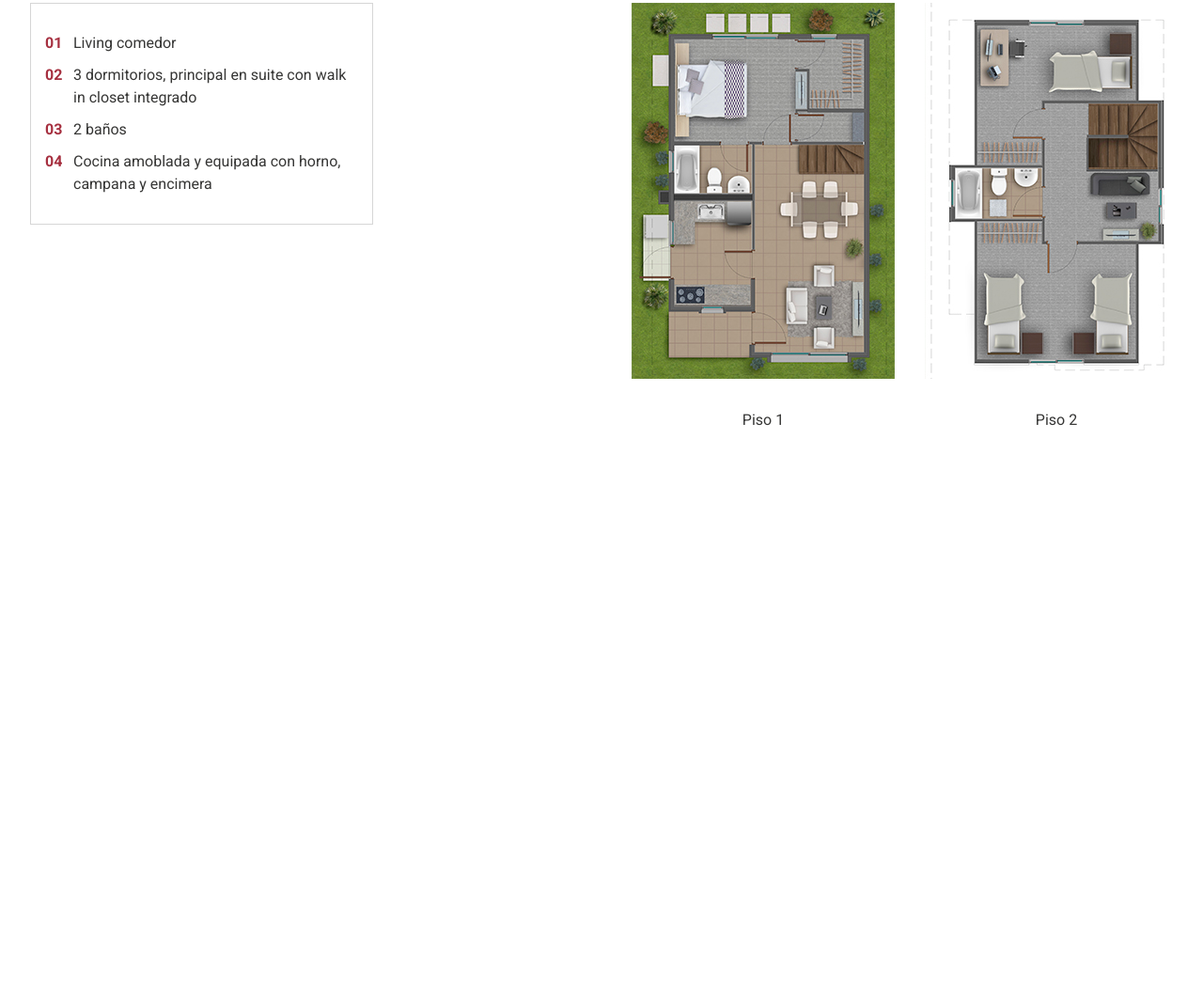
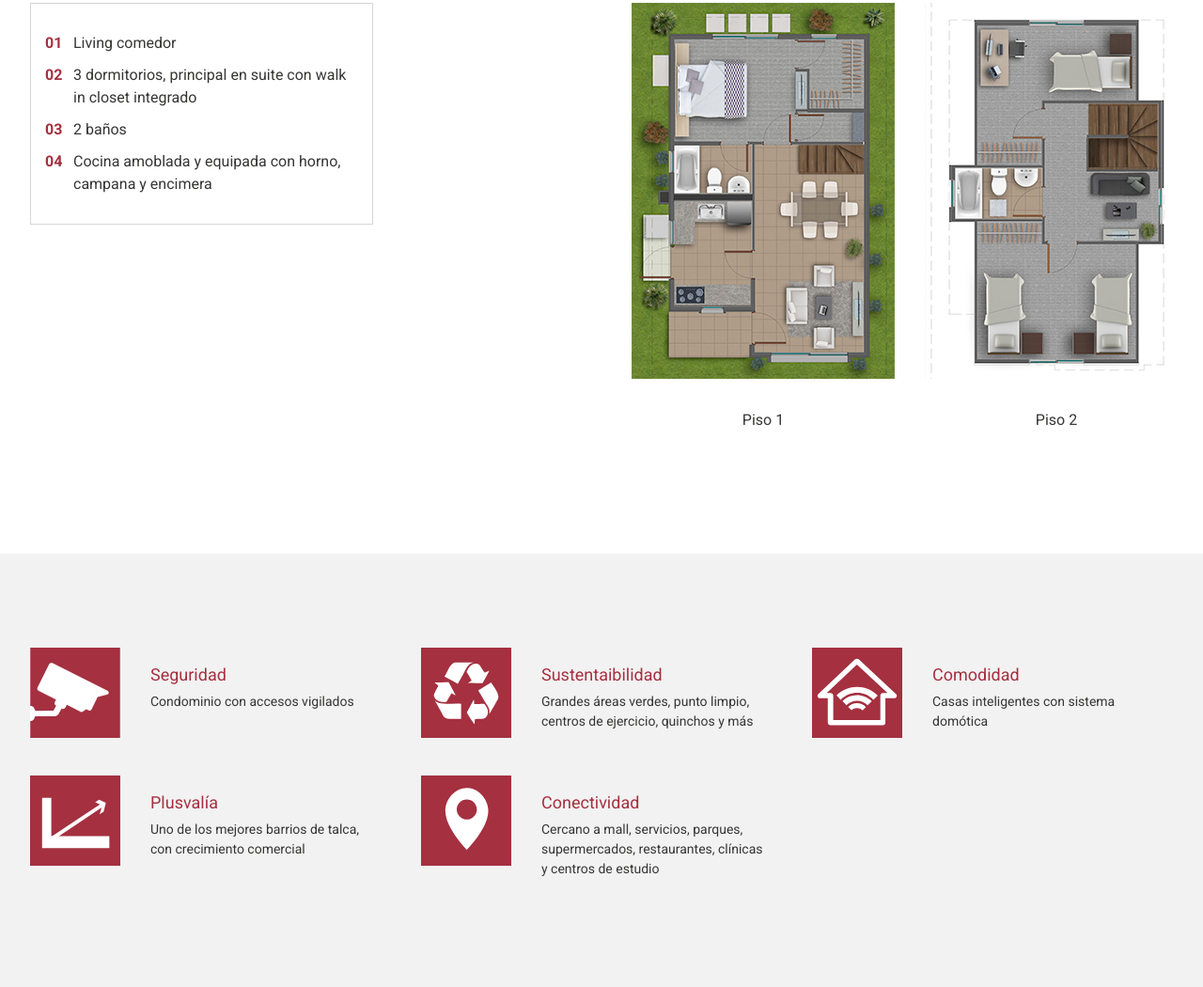
Before and after one commit to Genesman/malpolanding, a website: page index.html in a window 1280 px wide. Shown: the part 1671-2721 px from the top of the page at 94% size. Before the commit the page ends 2260 px from the top, so only its background shows below. Drawn offline with nearby package versions, Linux system fonts and the light colour scheme.

Commit message:
Sección caracteristicas condominio terminada

```diff
--- a/index.html
+++ b/index.html
@@ -254,6 +254,50 @@
         </section>
         <!-- /Models -->
 
+        <!-- Condominio Features -->
+        <section class="condominio bg-lightgrey">
+            <div class="container">
+                <div class="condominio-items grid">
+                    <div class="item flex">
+                        <img src="./src/img/seguridad-icon.svg" alt="Icono seguridad">
+                        <div class="item-content">
+                            <h4 class="text-primary">Seguridad</h4>
+                            <p>Condominio con accesos vigilados</p>
+                        </div>
+                    </div>
+                    <div class="item flex">
+                        <img src="./src/img/sustentabilidad-icon.svg" alt="Icono sustentabilidad">
+                        <div class="item-content">
+                            <h4 class="text-primary">Sustentaibilidad</h4>
+                            <p>Grandes áreas verdes, punto limpio, centros de ejercicio, quinchos y más</p>
+                        </div>
+                    </div>
+                    <div class="item flex">
+                        <img src="./src/img/comodidad-icon.svg" alt="Icono comodidad">
+                        <div class="item-content">
+                            <h4 class="text-primary">Comodidad</h4>
+                            <p>Casas inteligentes con sistema domótica</p>
+                        </div>
+                    </div>
+                    <div class="item flex">
+                        <img src="./src/img/plusvalia-icon.svg" alt="Icono plusvalía">
+                        <div class="item-content">
+                            <h4 class="text-primary">Plusvalía</h4>
+                            <p>Uno de los mejores barrios de talca, con crecimiento comercial</p>
+                        </div>
+                    </div>
+                    <div class="item flex">
+                        <img src="./src/img/conectividad-icon.svg" alt="Icono conectividad">
+                        <div class="item-content">
+                            <h4 class="text-primary">Conectividad</h4>
+                            <p>Cercano a mall, servicios, parques, supermercados, restaurantes, clínicas y centros de estudio</p>
+                        </div>
+                    </div>
+                </div>
+            </div>
+        </section>
+        <!-- /Condominio Features -->
+
     </main>
 
 
--- a/src/css/style.css
+++ b/src/css/style.css
@@ -9,6 +9,7 @@
     --primary-color-tint: 356 100% 82%;
     --primary-color-shade: 357 100% 17%;
     --text-color: 60 1% 21%;
+    --lightgrey-color: 0 0% 95%;
     --white-color: 0 0% 100%;
 
     /* Font sizes */
@@ -159,6 +160,7 @@ select {
 .bg-primary-dark { background-color: hsl( var(--primary-color-shade) ); }
 .bg-white { background-color: hsl( var(--white-color) ); }
 .bg-grey { background-color: hsl( var(--text-color) ); }
+.bg-lightgrey { background-color: hsl( var(--lightgrey-color) ); }
 
 .text-primary { color: hsl( var(--primary-color) ); }
 .text-primary-tint { color: hsl( var(--primary-color-tint) ); }
@@ -618,6 +620,16 @@ input[type="checkbox"]:disabled {
     position: relative;
 }
 
+@media ( max-width: 23.6875rem ) {
+    .model-title {
+        align-items: center;
+        flex-direction: column;
+    }
+    .model-title span {
+        display: none;
+    }
+}
+
 .models .swiper-slide-thumb-active .model-title::after {
     content: '';
     position: absolute;
@@ -700,3 +712,45 @@ input[type="checkbox"]:disabled {
         justify-self: end;
     }
 }
+
+/* CONDOMINIO FEATURES */
+
+.condominio {
+    padding-block: 6.25rem;
+}
+
+@media ( min-width: 27.5rem ) {
+    .condominio-items {
+        --gap: 2rem;
+        grid-template-columns: repeat(auto-fill, minmax(23.75rem, 1fr));
+    }
+}
+
+.item {
+    /* background-color: hsl( var(--white-color) ); */
+    align-items: flex-start;
+}
+
+@media ( max-width: 27.4375rem ) {
+    .item {
+        flex-direction: column;
+    }
+}
+
+.item > img {
+    max-width: 6rem;
+}
+
+.item h4 {
+    font-size: 1.125rem;
+    font-weight: 400;
+    margin-bottom: .3125rem;
+}
+
+.item-content {
+    padding: .9375rem .9375rem .9375rem 0;
+}
+
+.item-content p {
+    font-size: .875rem;
+}
```
Also changed, not shown: src/img/comodidad-icon.svg (added), src/img/conectividad-icon.svg (added), src/img/plusvalia-icon.svg (added), src/img/seguridad-icon.svg (added), src/img/sustentabilidad-icon.svg (added).
